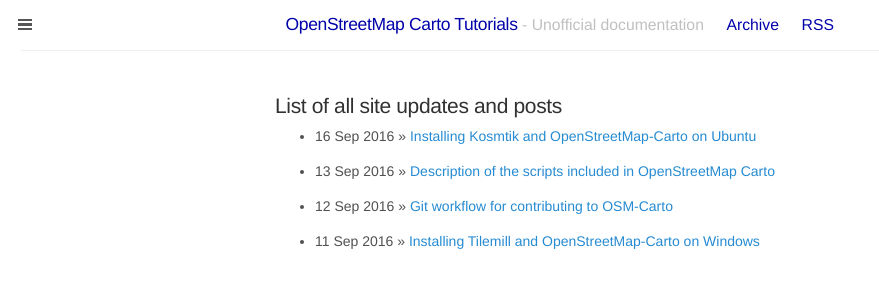
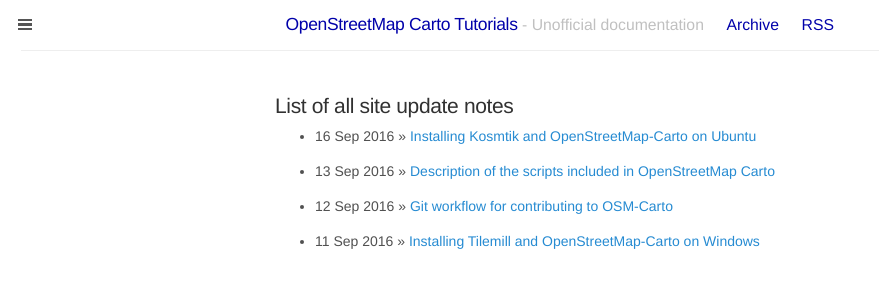
Before and after one commit to Ircama/osm-carto-tutorials, a Jekyll site: the page built from archive.md, in a window 1280 px wide. Shown: the top 300 px of the page, without its empty margins (0-879 px from the left). Built offline with Jekyll 4.4.1, drawn with Linux system fonts in a browser that asks for light colours; comment, search, counter and statistics services are not loaded.

Commit message:
Update archive.md

```diff
--- a/archive.md
+++ b/archive.md
@@ -4,7 +4,7 @@
 permalink: /z_archive/
 ---
 
-## List of all site updates and posts
+## List of all site update notes
 
 {% for post in site.posts %}
   {% if post.ref != null %}
```
